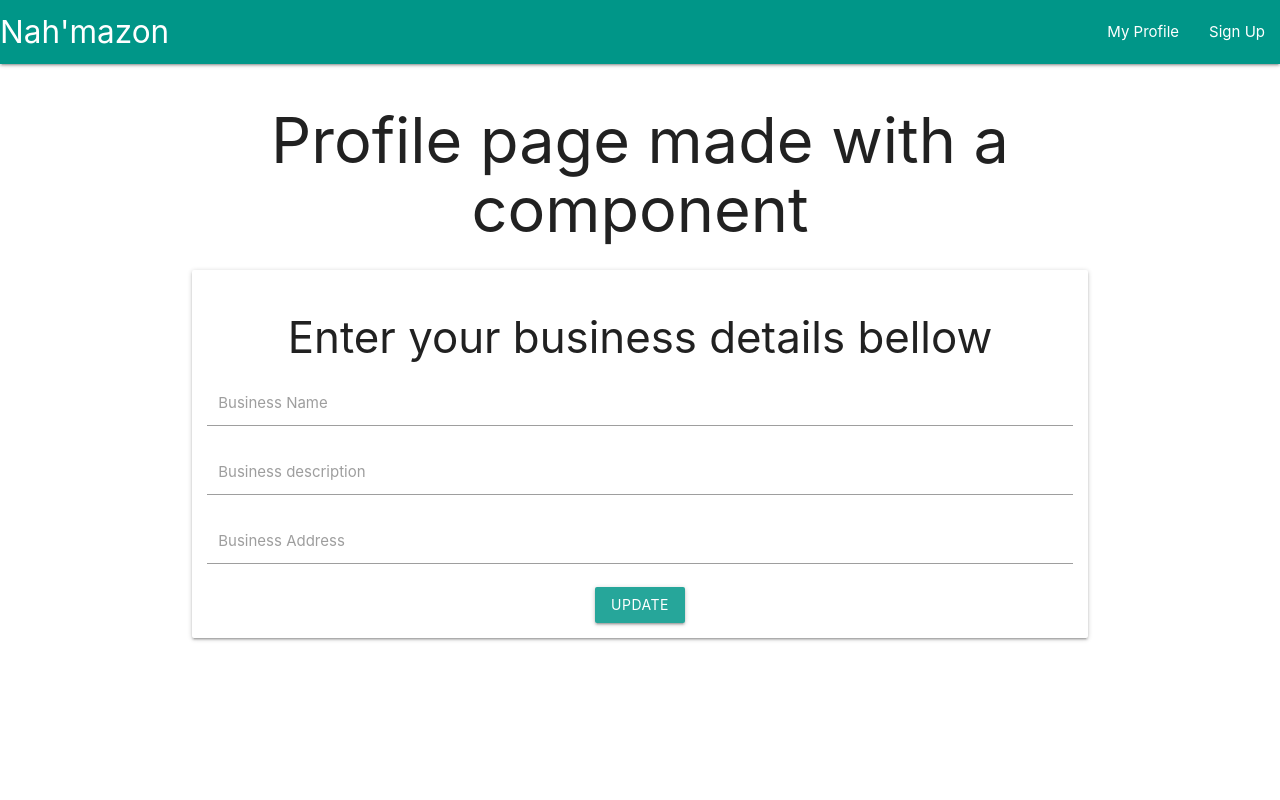
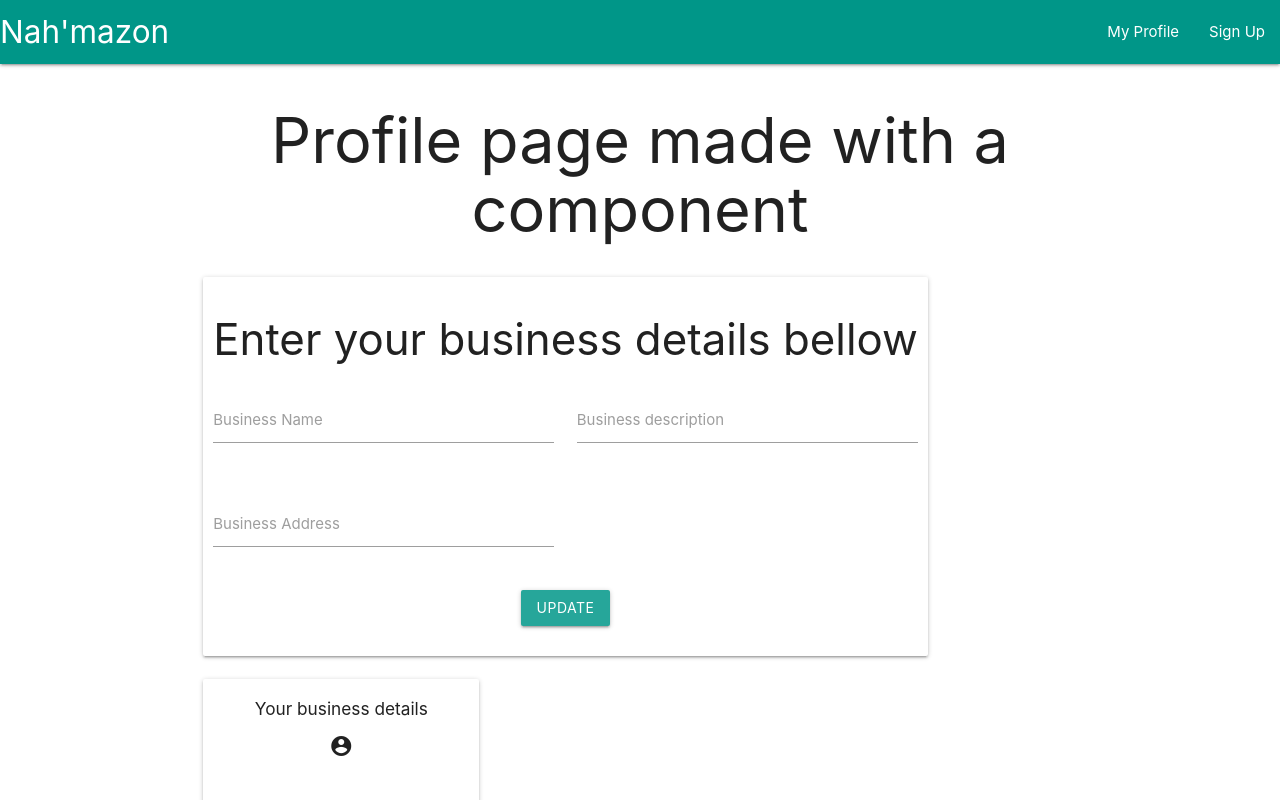
Before and after one commit to TimCPB/Nah-Mazon, a React (Create React App) app: page /profile/1 in a window 1280 px wide. Shown: the top 800 px of the page. Built offline with nearby package versions, Linux system fonts and the light colour scheme.

Commit message:
Some more design stuff

```diff
--- a/src/FormProfile.js
+++ b/src/FormProfile.js
@@ -33,9 +33,15 @@ class FormProfile extends React.Component {
 
   render() {
     return (
-      <div className="card" style={{ padding: "15px" }}>
+      <div>
+        <div className="row">
+
+          <div className="col">
+
+            <div style={{ padding: "10px", minHeight: "350px" }} className="card">
               <h3>Enter your business details bellow</h3>
               <form onSubmit={this.updateDetails}>
+                <div className="row">
                   <div className="input-field col s6">
                     <input type="text" id="business_name" className="validate" value={this.state.name} onChange={this.setBusinessName} />
                     <label htmlFor="business_name">Business Name</label>
@@ -45,13 +51,39 @@ class FormProfile extends React.Component {
                     <input type="text" id="business_desc" className="validate" value={this.state.description} onChange={this.setBusinessDesc} />
                     <label htmlFor="business_desc">Business description</label>
                   </div>
+                </div>
 
+                <div className="row">
                   <div className="input-field col s6">
                     <input type="text" id="business_address" className="validate" value={this.state.address} onChange={this.setBusinessAddress} />
                     <label htmlFor="business_addres">Business Address</label>
                   </div>
-          <input type="submit" value="update" className="btn" />
+                </div>
+                <div className="row">
+                  <button className='btn' type="submit">Update</button>
+                </div>
+
+
+
+
               </form>
+            </div>
+          </div>
+
+          <div className="col s4">
+            <div className="card" style={{ padding: "10px", minHeight: "378px" }}>
+              <h6>Your business details</h6>
+              <ul>
+                <li class="collection-item avatar">
+
+                  <i class="material-icons circle">account_circle</i>
+                  <span class="title">{this.state.name}</span>
+                </li>
+              </ul>
+            </div>
+          </div>
+        </div>
+
       </div>
 
     )
```
Lines whose indentation alone changed are shown as unchanged.
